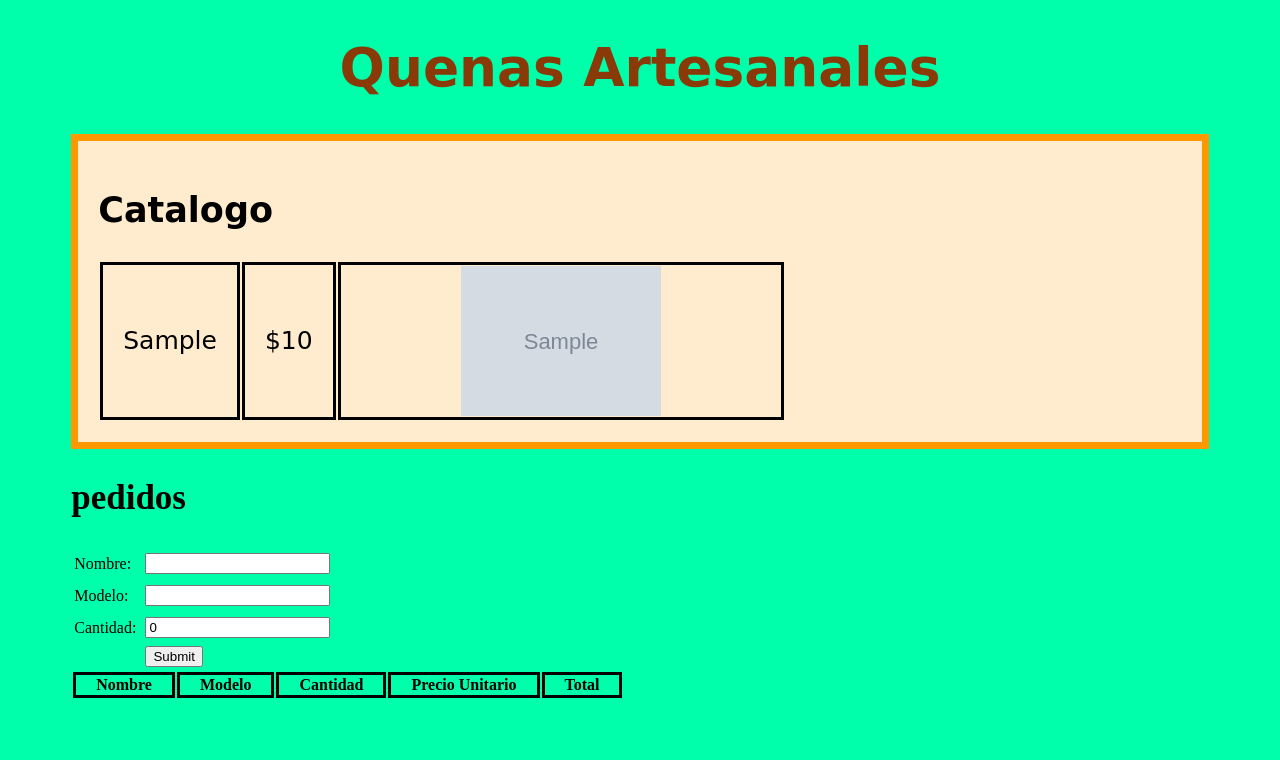
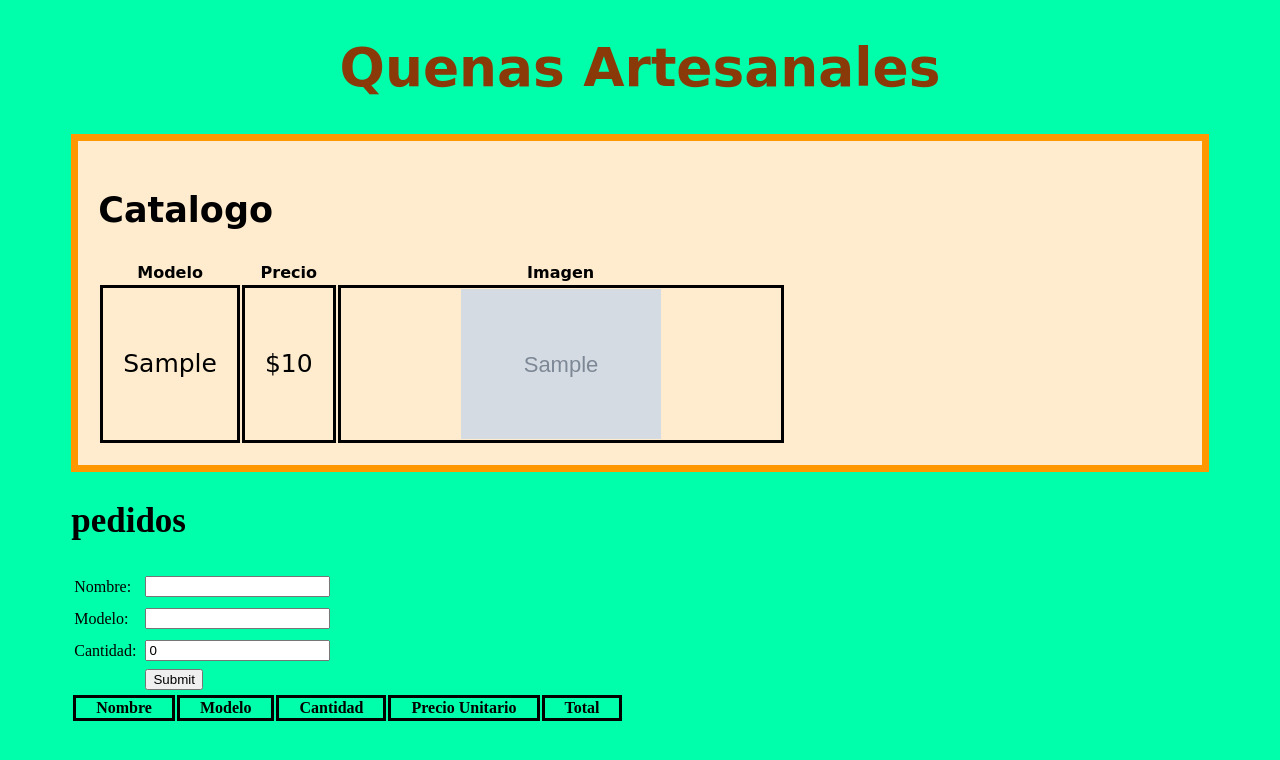
Before and after one commit to josmangom01/paginaDinamicaJMGG, a PHP site: page / in a window 1280 px wide. Shown: the top 760 px of the page. Run offline with PHP 8.4, Linux system fonts and the light colour scheme; tables that the repository leaves empty or names only in its code hold one stand-in row (values such as "Sample post"); grey boxes marked "Sample" are stand-in pictures; lists and menus that the app fills with data are empty.

Commit message:
Encabezados Catalogo

```diff
--- a/index.php
+++ b/index.php
@@ -17,6 +17,11 @@
 
             <h2>Catalogo</h2>
             <table>
+                <tr>
+                    <th>Modelo</th>
+                    <th>Precio</th>
+                    <th>Imagen<th>
+                </tr>
                 <?php
                     $servername = "127.0.0.1";
                     $database = "quenas";
```
